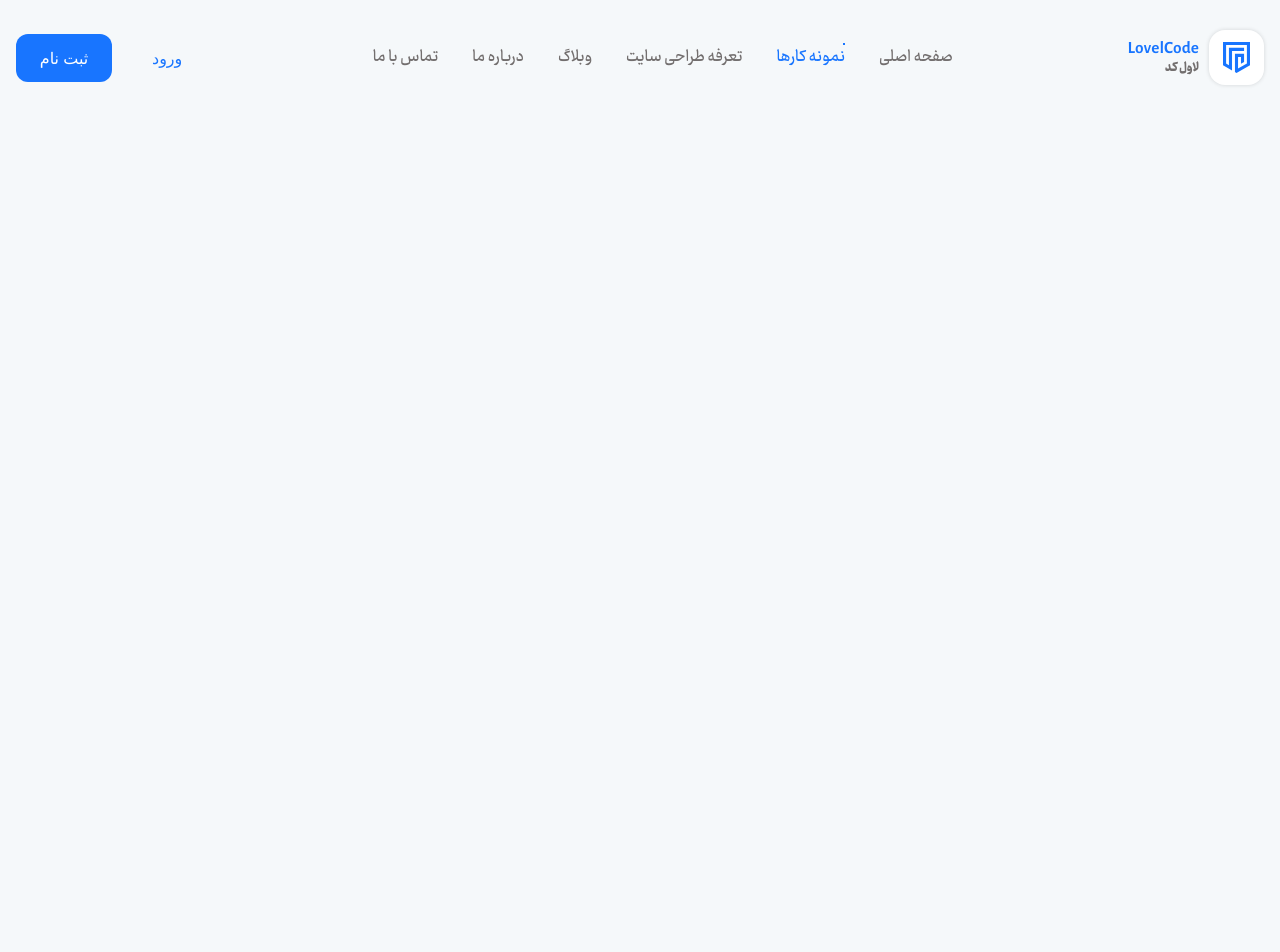
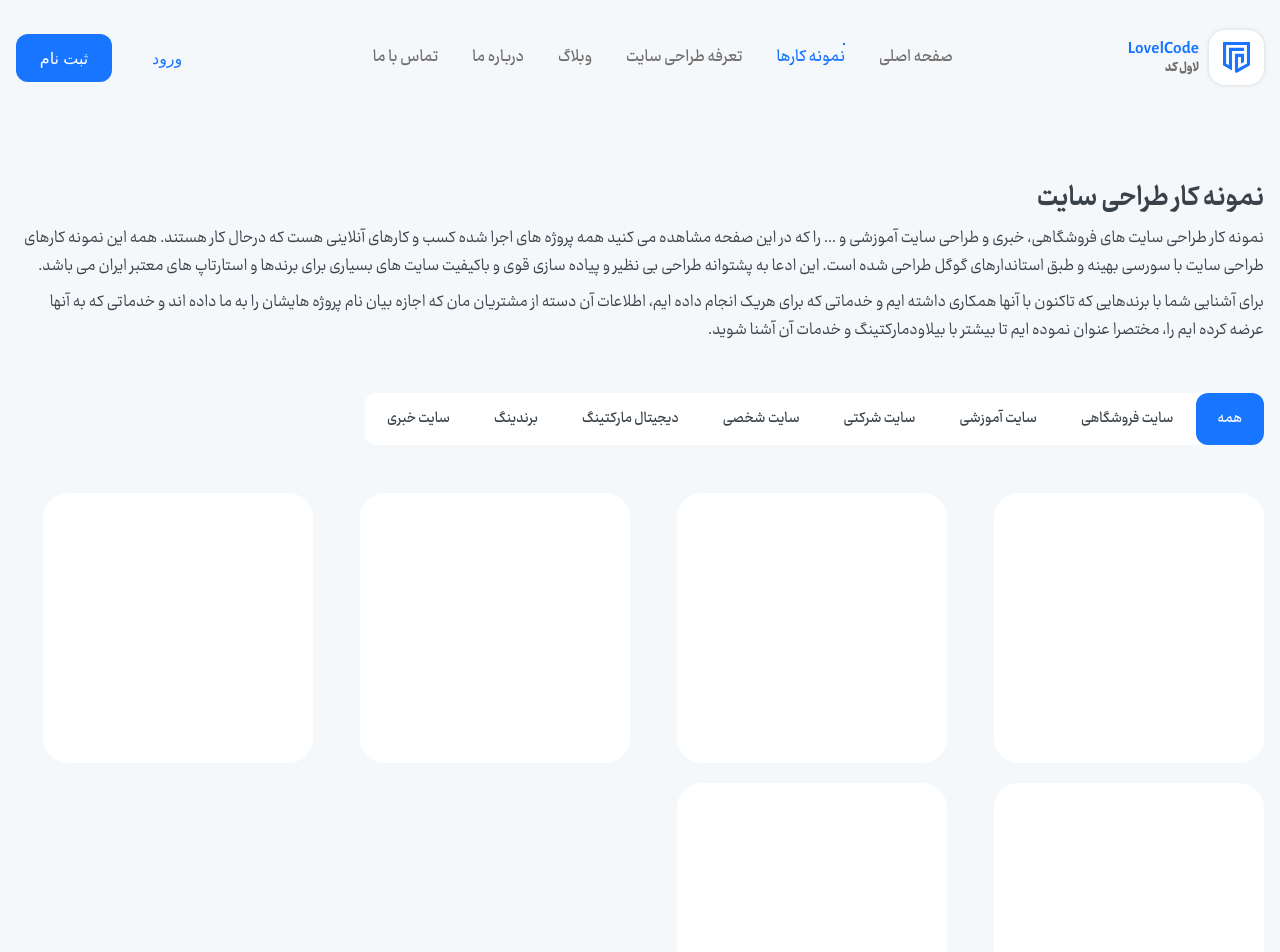
Before and after one commit to groupwebdevelopers/lovelcode, a React (Vite) app in the folder frontend/: page /portfolio in a window 1280 px wide. Shown: the top 952 px of the page. Before the commit the page ends 800 px from the top, so only its background shows below. Built offline with nearby package versions, Linux system fonts and the light colour scheme.

Commit message:
start page portfolio

```diff
--- a/frontend/src/components/Portfolios/Portfolios.jsx
+++ b/frontend/src/components/Portfolios/Portfolios.jsx
@@ -31,7 +31,7 @@ export default function Portfolios() {
             </div>
             <div className="flex flex-col md:items-start items-center">
               <div>
-                <Link className="hover:bg-main-blue-web duration-300 hover:text-white flex gap-1 items-center mt-14 bg-white text-main-dark-text-web justify-center xl:w-32 xl:rounded-xl px-2 py-1 rounded-md xl:h-12 xl:font-Ray-Bold xl:text-sm">
+                <Link to={'./portfolio'} className="hover:bg-main-blue-web duration-300 hover:text-white flex gap-1 items-center mt-14 bg-white text-main-dark-text-web justify-center xl:w-32 xl:rounded-xl px-2 py-1 rounded-md xl:h-12 xl:font-Ray-Bold xl:text-sm">
                   <p>مشارهده همه</p>
                   <i className="bi bi-arrow-left"></i>
                 </Link>
--- a/frontend/src/pages/Portfolio/Portfolio.jsx
+++ b/frontend/src/pages/Portfolio/Portfolio.jsx
@@ -1,10 +1,42 @@
 import React from 'react'
 import NavBar from '../../components/NavBar/NavBar'
-
+import Footer from '../../components/Footer/Footer'
 export default function Portfolio() {
     return (
         <div className='relative'>
             <NavBar />
+            <div className='all container text-main-dark-text-web'>
+                <div className='p'>
+                    <h2 className='font-Ray-ExtraBold text-3xl'>نمونه کار طراحی سایت</h2>
+                    <p className='font-Ray-Medium text-lg mt-2'>نمونه کار طراحی سایت های فروشگاهی، خبری و طراحی سایت آموزشی و ... را که در این صفحه مشاهده می کنید همه پروژه های اجرا شده کسب و کارهای آنلاینی هست که درحال کار هستند. همه این نمونه کارهای طراحی سایت با سورسی بهینه و طبق استاندارهای گوگل طراحی شده است. این ادعا به پشتوانه طراحی بی نظیر و پیاده سازی قوی و باکیفیت سایت های بسیاری برای برندها و استارتاپ های معتبر ایران می باشد.</p>
+                    <p className='font-Ray-Medium text-lg mt-2'> برای آشنایی شما با برندهایی که تاکنون با آنها همکاری داشته ایم و خدماتی که برای هریک انجام داده ایم، اطلاعات آن دسته از مشتریان مان که اجازه بیان نام پروژه هایشان را به ما داده اند و خدماتی که به آنها عرضه کرده ایم را، مختصرا عنوان نموده ایم تا بیشتر با بیلاودمارکتینگ و خدمات آن آشنا شوید.</p>
+                </div>
+
+
+                <div className='select font-Ray-Bold flex my-12 bg-white w-fit  rounded-xl items-center'>
+                    <span className='bg-main-blue-web px-[22px] py-[14px] rounded-xl text-white'>همه</span>
+                    <span className='px-[22px] py-[14px] rounded-xl'>سایت فروشگاهی</span>
+                    <span className='px-[22px] py-[14px] rounded-xl'>سایت آموزشی</span>
+                    <span className='px-[22px] py-[14px] rounded-xl'>سایت شرکتی</span>
+                    <span className='px-[22px] py-[14px] rounded-xl'>سایت شخصی</span>
+                    <span className='px-[22px] py-[14px] rounded-xl'>دیجیتال مارکتینگ</span>
+                    <span className='px-[22px] py-[14px] rounded-xl'>برندینگ</span>
+                    <span className='px-[22px] py-[14px] rounded-xl'>سایت خبری</span>
+                </div>
+
+
+                <div className='grid grid-cols-2 xl:grid-cols-4 gap-5 mb-[100px]'>
+                    <div className='w-[270px] h-[270px] rounded-[25px] bg-white'></div>
+                    <div className='w-[270px] h-[270px] rounded-[25px] bg-white'></div>
+                    <div className='w-[270px] h-[270px] rounded-[25px] bg-white'></div>
+                    <div className='w-[270px] h-[270px] rounded-[25px] bg-white'></div>
+                    <div className='w-[270px] h-[270px] rounded-[25px] bg-white'></div>
+                    <div className='w-[270px] h-[270px] rounded-[25px] bg-white'></div>
+                </div>
+
+
+            </div>
+            <Footer></Footer>
         </div>
     )
 }
```
